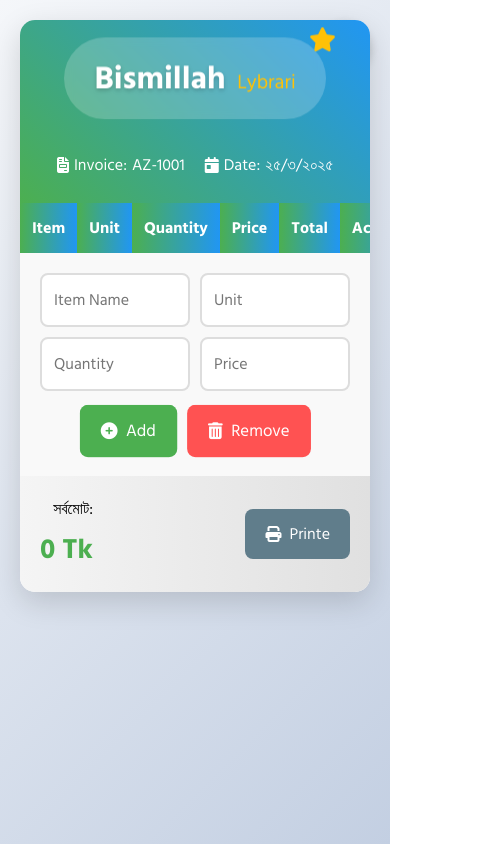
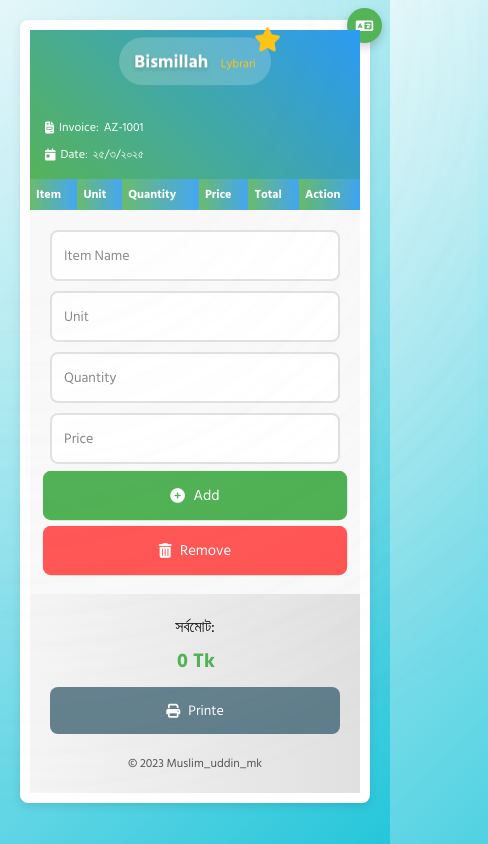
Before and after one commit to MKmuslim-777/memoBL, a plain HTML site: page index.html in a window 390 px wide. Shown: the top 844 px of the page, 488 px wide, since content can reach past the window. Drawn offline with nearby package versions, Linux system fonts and the light colour scheme.

Commit message:
Update index.html

```diff
--- a/index.html
+++ b/index.html
@@ -24,10 +24,55 @@
     font-family: 'Hind Siliguri', sans-serif;
 }
 
+/* Enhanced dynamic water-like background animation */
 body {
-    background: linear-gradient(135deg, #f5f7fa 0%, #c3cfe2 100%);
+    background: linear-gradient(135deg, #e0f7fa 0%, #80deea 50%, #26c6da 100%);
     min-height: 100vh;
     padding: 20px;
+    overflow: hidden;
+    position: relative;
+}
+
+body::before, body::after {
+    content: '';
+    position: absolute;
+    top: 0;
+    left: 0;
+    width: 200%;
+    height: 200%;
+    background: radial-gradient(circle, rgba(255, 255, 255, 0.3) 25%, transparent 70%);
+    opacity: 0.4;
+    pointer-events: none;
+    animation: waterEffect1 8s infinite linear;
+}
+
+body::after {
+    animation: waterEffect2 12s infinite linear;
+    opacity: 0.2;
+}
+
+@keyframes waterEffect1 {
+    0% {
+        transform: translate(-50%, -50%) scale(1);
+    }
+    50% {
+        transform: translate(-45%, -45%) scale(1.2);
+    }
+    100% {
+        transform: translate(-50%, -50%) scale(1);
+    }
+}
+
+@keyframes waterEffect2 {
+    0% {
+        transform: translate(-55%, -55%) scale(1.1);
+    }
+    50% {
+        transform: translate(-50%, -50%) scale(1.3);
+    }
+    100% {
+        transform: translate(-55%, -55%) scale(1.1);
+    }
 }
 
 /* মেমো কন্টেইনার */
@@ -324,6 +369,94 @@ button:active {
     transform: scale(1.1);
     background: var(--secondary);
 }
+
+/* মোবাইল রেস্পন্সিভ ডিজাইন */
+@media (max-width: 768px) {
+    .memo-container {
+        padding: 10px;
+        border-radius: 8px;
+        box-shadow: 0 3px 10px rgba(0, 0, 0, 0.1);
+    }
+
+    .header {
+        padding: 15px;
+    }
+
+    .logo {
+        padding: 8px 15px;
+        font-size: 20px;
+    }
+
+    .info-box {
+        flex-direction: column;
+        gap: 8px;
+    }
+
+    #items-table th, #items-table td {
+        font-size: 12px;
+        padding: 6px;
+    }
+
+    .add-item-form {
+        flex-direction: column;
+        gap: 8px;
+    }
+
+    .animate-input {
+        width: 100%;
+        font-size: 14px;
+    }
+
+    button {
+        width: 100%;
+        justify-content: center;
+        font-size: 14px;
+    }
+
+    .footer {
+        flex-direction: column;
+        gap: 10px;
+        text-align: center;
+    }
+
+    .total-box h2 {
+        font-size: 20px;
+    }
+
+    .language-toggle {
+        top: 10px;
+        right: 10px;
+        width: 40px;
+        height: 40px;
+        font-size: 16px;
+    }
+}
+
+@media (max-width: 480px) {
+    .logo-text {
+        font-size: 18px;
+    }
+
+    .logo-subtext {
+        font-size: 12px;
+    }
+
+    .info-box p {
+        font-size: 12px;
+    }
+
+    .footer .floating-icon {
+        display: none;
+    }
+
+    .language-toggle {
+        top: 8px;
+        right: 8px;
+        width: 35px;
+        height: 35px;
+        font-size: 14px;
+    }
+}
     </style>
 </head>
 <body>
@@ -386,6 +519,7 @@ button:active {
             <button onclick="window.print()" class="btn-print">
                 <i class="fas fa-print"></i> Printe
             </button>
+            <p style="margin-top: 10px; font-size: 12px; color: #555;">&copy; 2023 Muslim_uddin_mk</p>
         </div>
     </div>
 
```
